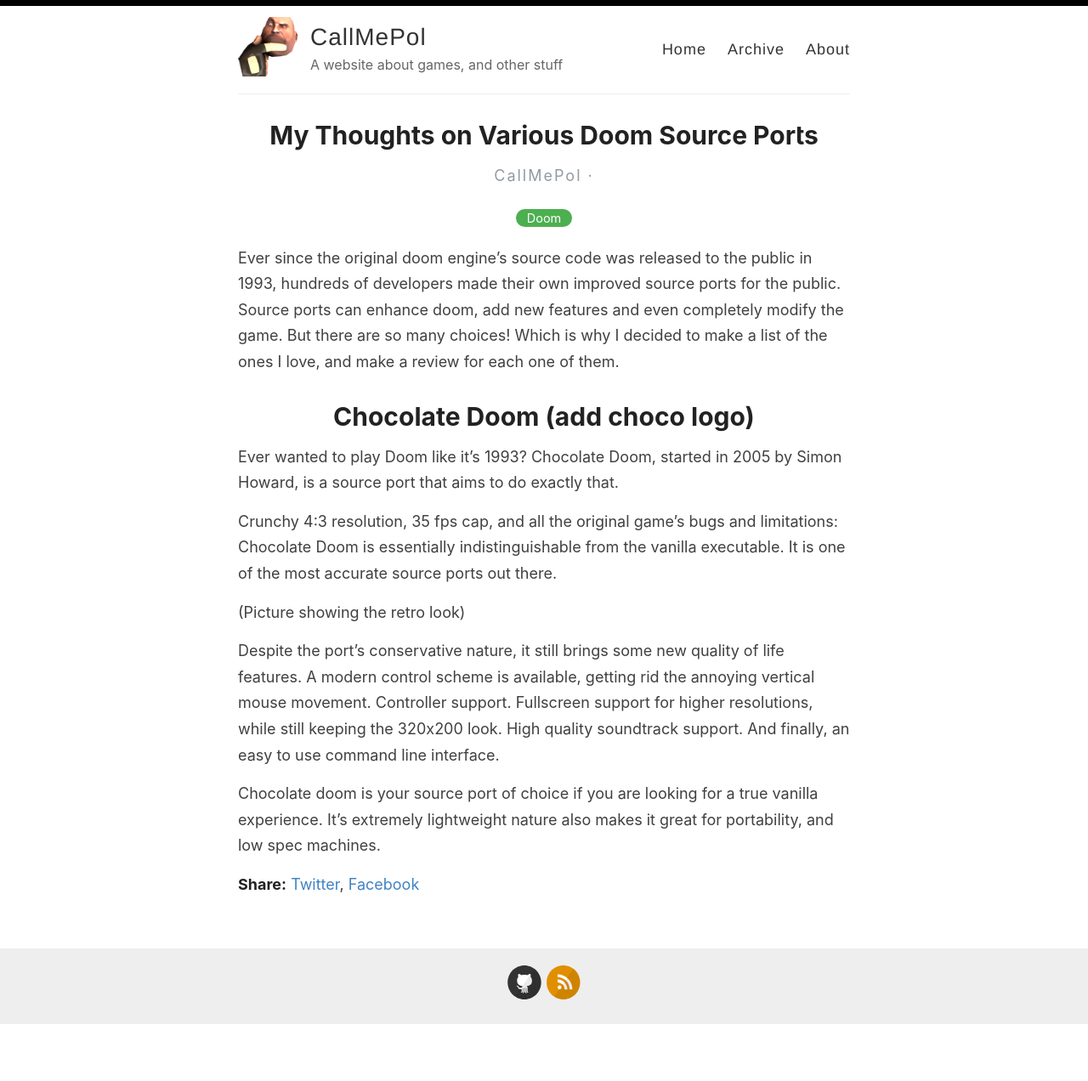
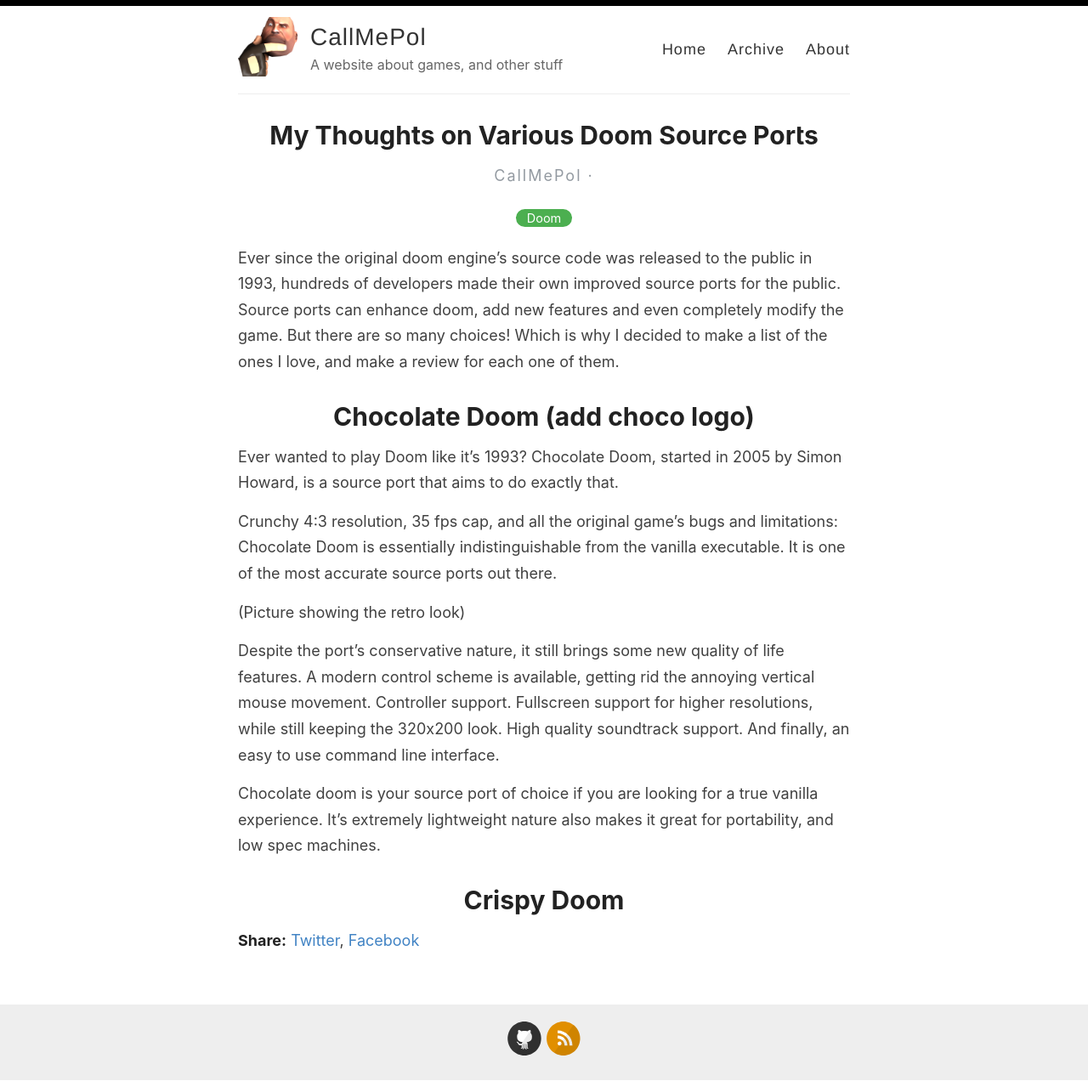
Before and after one commit to poleve540/CallMePol, a Jekyll site: the page built from posts/2023-05-12-sourceport-review.md, in a window 1280 px wide. Shown: the whole page at 85% size. Built offline with Jekyll 4.4.1, drawn with Linux system fonts in a browser that asks for light colours; before the commit the page ends 1206 px from its top, so only the background shows below that.

Commit message:
posts/2023-05-12-sourceport-review.md updated from https://stackedit.io/

```diff
--- a/posts/2023-05-12-sourceport-review.md
+++ b/posts/2023-05-12-sourceport-review.md
@@ -15,7 +15,11 @@
 Despite the port's conservative nature, it still brings some new quality of life features. A modern control scheme is available, getting rid the annoying vertical mouse movement. Controller support. Fullscreen support for higher resolutions, while still keeping the 320x200 look. High quality soundtrack support. And finally, an easy to use command line interface.
 
 Chocolate doom is your source port of choice if you are looking for a true vanilla experience. It's extremely lightweight nature also makes it great for portability, and low spec machines.
+
+# Crispy Doom
+
 <!--stackedit_data:
 eyJwcm9wZXJ0aWVzIjoiZXh0ZW5zaW9uczpcbiAgcHJlc2V0Oi
-BnZm1cbiIsImhpc3RvcnkiOlsxODg3NDYzNDk5XX0=
+BnZm1cbiIsImhpc3RvcnkiOlsxMTczNTQxODQxLDE4ODc0NjM0
+OTldfQ==
 -->
```
